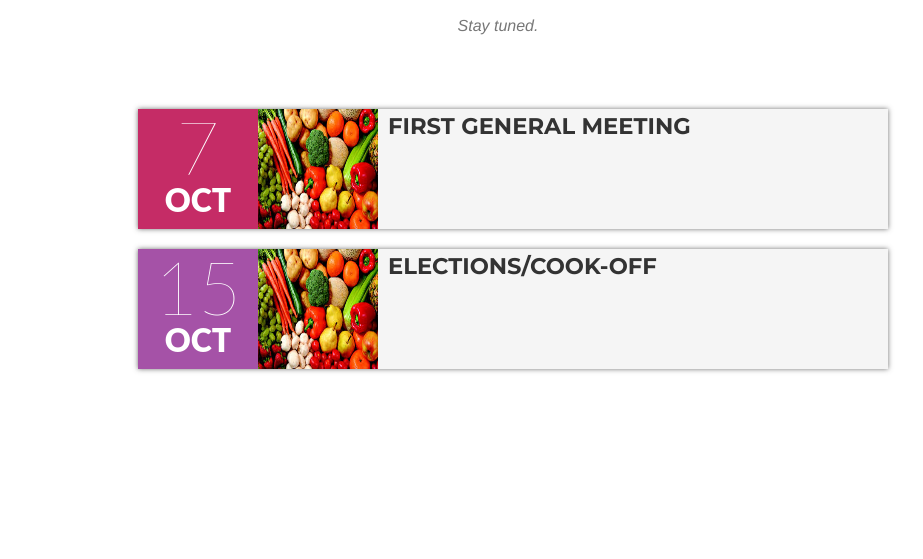
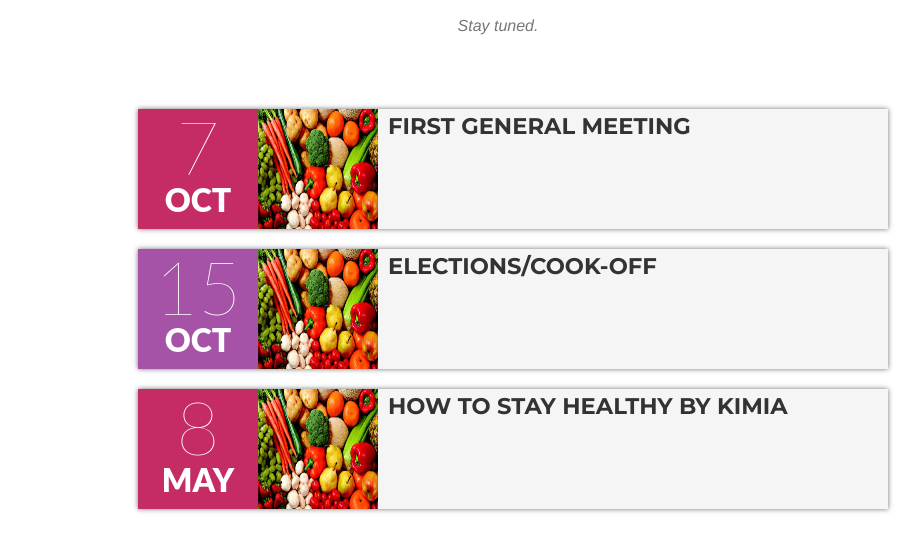
Before and after one commit to CNCatSoma/CNCatSOMA.github.io, a website: page index.html in a window 1280 px wide. Shown: the part 2225-2784 px from the top of the page, without its empty margins (142-1065 px from the left). Drawn offline with nearby package versions, Linux system fonts and the light colour scheme; a web font is replaced by a local one.

Commit message:
Add files via upload

```diff
--- a/index.html
+++ b/index.html
@@ -199,6 +199,18 @@
 						<img alt="Elections/Cook-Off" src="img/h.jpg" />
 						<div class="info">
 							<h2 class="title">Elections/Cook-Off</h2>
+						</div>
+					</li>
+                    <li>
+						<time datetime="2017-05-08">
+							<span class="day">8</span>
+							<span class="month">May</span>
+							<span class="year">2017</span>
+							<span class="time">Noon</span>
+						</time>
+						<img alt="Elections/Cook-Off" src="img/h.jpg" />
+						<div class="info">
+							<h2 class="title">How To Stay Healthy by Kimia</h2>
 						</div>
 					</li>
 				</ul>
```
